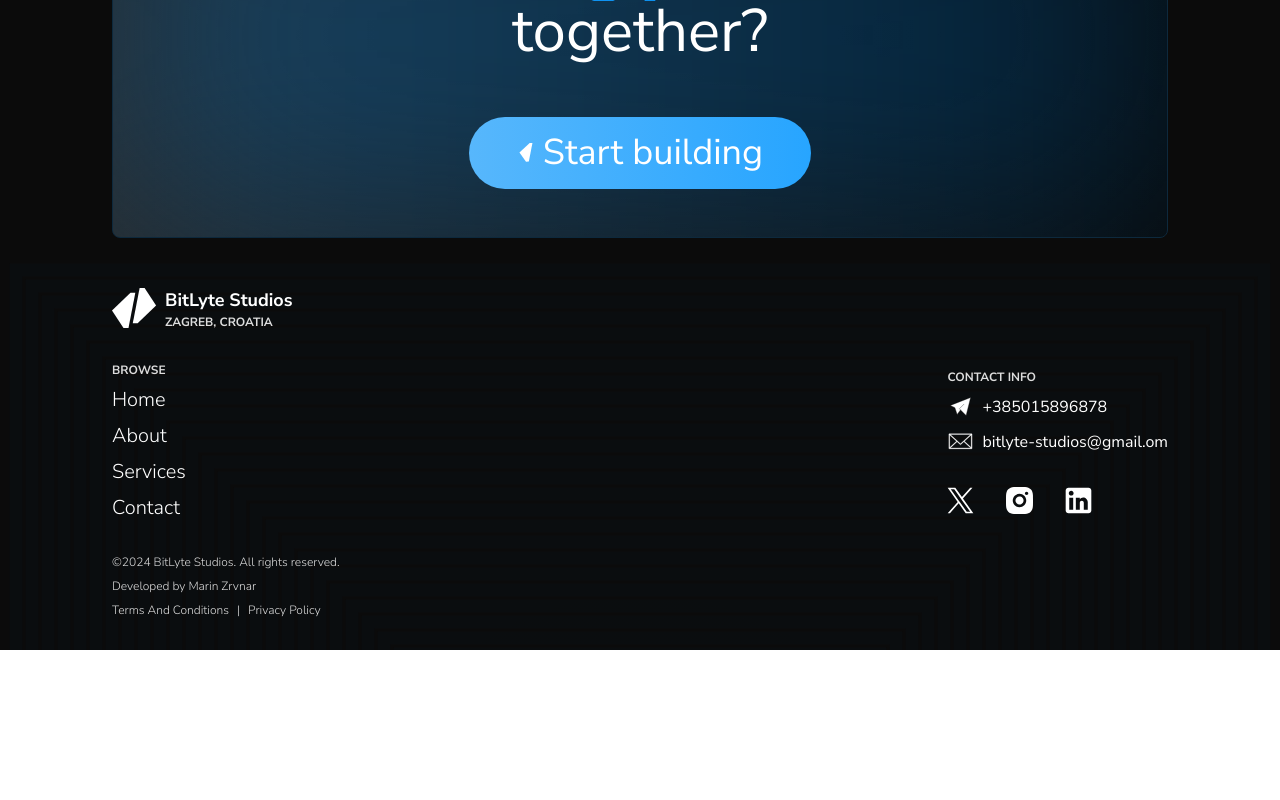
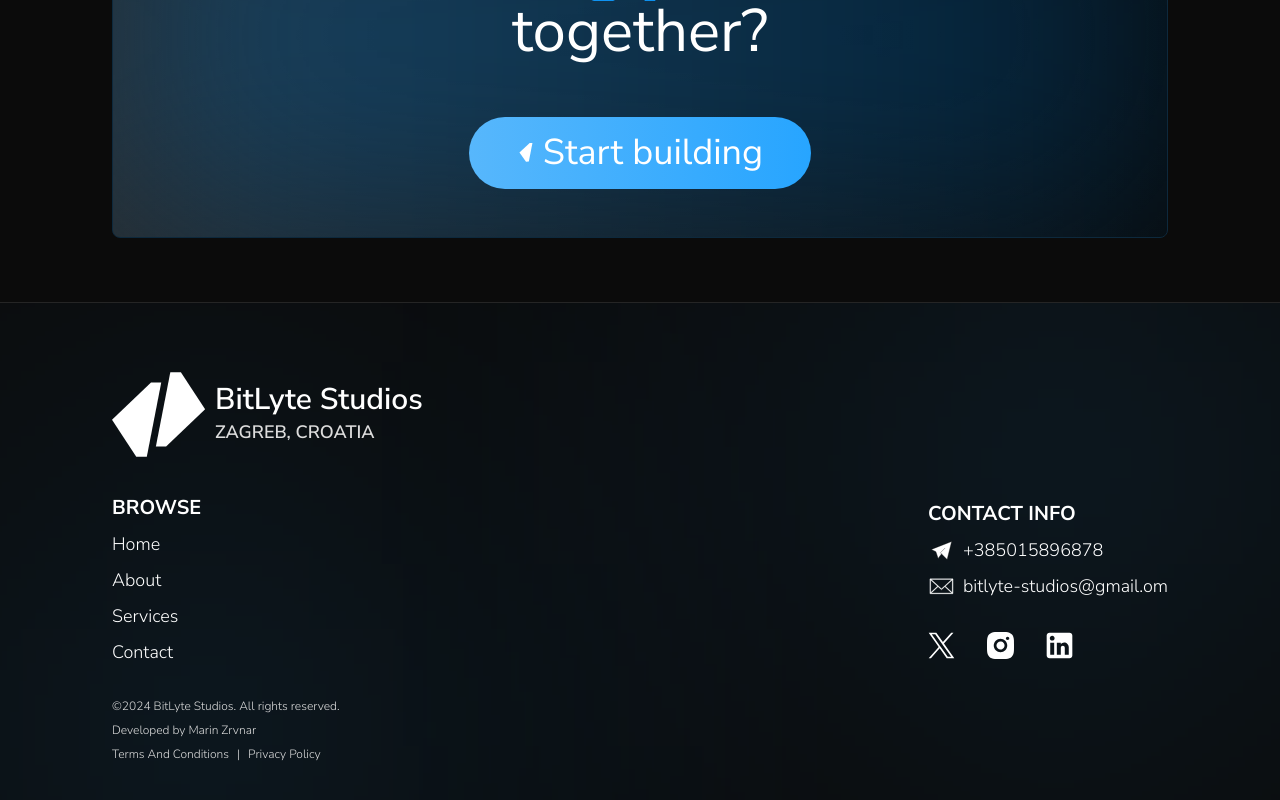
Before and after one commit to zrvnarmarin/BitLyte-Studios-Website, a Next.js app: page / in a window 1280 px wide. Shown: the part 6666-7466 px from the top of the page. Before the commit the page ends 7316 px from the top, so only its background shows below. Built offline with nearby package versions, Linux system fonts and the light colour scheme.

Commit message:
footer redesigned

```diff
--- a/app/(home-sections)/CTASection.tsx
+++ b/app/(home-sections)/CTASection.tsx
@@ -1,18 +1,15 @@
 "use client";
 
 import React from "react";
-import Image from "next/image";
 import SectionWrapper from "../components/SectionWrapper";
 import "../../public/test.css";
-import ArrowRight from "../../public/images/Rectangle 1.svg";
-import { LogoArrowRight } from "./ProjectsSection";
 import Link from "next/link";
 import { LogoForButton } from "../services/[serviceId]/HeroSection";
 
 export default function CTASection() {
   return (
     <SectionWrapper>
-      <div className="relative overflow-hidden flex items-center justify-center bg-gradient-to-r from-[#292929] to-[#090909] border-[#0d293d] border-[0.5px] rounded-lg ">
+      <div className="relative overflow-hidden flex items-center justify-center bg-gradient-to-r from-[#292929] to-[#090909] border-[#0d293d] border-[0.5px] rounded-lg z-20">
         {/* Blur background */}
         <div className="w-full h-full absolute right-0 bottom-0 bg-gradient-to-r from-[#1a4869] to-[#002139] z-10 blur-[130px]"></div>
 
--- a/app/components/Footer.tsx
+++ b/app/components/Footer.tsx
@@ -4,129 +4,78 @@ import Link from "next/link";
 
 export default function Footer() {
   return (
-    <footer className="relative w-full pt-8 pb-8 px-8 md:px-14 lg:px-24 xl:px-28 2xl:px-32 3xl:px-72 overflow-hidden">
+    <footer className="relative w-full mt-12 py-16 px-8 md:px-14 lg:px-24 xl:px-28 2xl:px-32 3xl:px-72 border-t-[0.5px] border-[#252525] overflow-hidden">
+      <div className="w-48 h-48 absolute bottom-0 bg-gradient-to-r from-[#1A9FFF] to-[#1A9FFF] z-10 blur-[230px]"></div>
+      <div className="w-48 h-48 absolute right-32 bg-gradient-to-r from-[#1A9FFF] to-[#1A9FFF] z-10 blur-[230px]"></div>
+
       <div className="absolute inset-0 w-full h-full">
-        <svg xmlns="http://www.w3.org/2000/svg" viewBox="0 0 1000 1000">
-          <rect fill="#0B0B0B" />
-          <defs>
-            <radialGradient
-              id="a"
-              cx="500"
-              cy="500"
-              r="33.8%"
-              gradientUnits="userSpaceOnUse"
+        {/* <svg
+          className="w-full h-full"
+          xmlns="http://www.w3.org/2000/svg"
+          viewBox="0 0 1600 900"
+          preserveAspectRatio="xMidYMid slice"
         >
-              <stop offset="0" stop-color="#0B0B0B" />
-              <stop offset="1" stop-color="#0B0B0B" />
-            </radialGradient>
-            <radialGradient
-              id="b"
-              cx="500"
-              cy="500"
-              r="53.8%"
-              gradientUnits="userSpaceOnUse"
-            >
-              <stop offset="0" stop-color="#0B0B0B" stop-opacity="1" />
-              <stop offset="1" stop-color="#0B0B0B" stop-opacity="0" />
-            </radialGradient>
-          </defs>
-          <rect fill="url(#a)" width="1000" height="1000" />
-          <g
-            fill="none"
-            stroke="#003053"
-            stroke-width="10"
-            stroke-miterlimit="10"
-            stroke-opacity="0.06"
-          >
-            <rect x="12.5" y="12.5" width="975" height="975" />
-            <rect x="25" y="25" width="950" height="950" />
-            <rect x="37.5" y="37.5" width="925" height="925" />
-            <rect x="50" y="50" width="900" height="900" />
-            <rect x="62.5" y="62.5" width="875" height="875" />
-            <rect x="75" y="75" width="850" height="850" />
-            <rect x="87.5" y="87.5" width="825" height="825" />
-            <rect x="100" y="100" width="800" height="800" />
-            <rect x="112.5" y="112.5" width="775" height="775" />
-            <rect x="125" y="125" width="750" height="750" />
-            <rect x="137.5" y="137.5" width="725" height="725" />
-            <rect x="150" y="150" width="700" height="700" />
-            <rect x="162.5" y="162.5" width="675" height="675" />
-            <rect x="175" y="175" width="650" height="650" />
-            <rect x="187.5" y="187.5" width="625" height="625" />
-            <rect x="200" y="200" width="600" height="600" />
-            <rect x="212.5" y="212.5" width="575" height="575" />
-            <rect x="225" y="225" width="550" height="550" />
-            <rect x="237.5" y="237.5" width="525" height="525" />
-            <rect x="250" y="250" width="500" height="500" />
-            <rect x="262.5" y="262.5" width="475" height="475" />
-            <rect x="275" y="275" width="450" height="450" />
-            <rect x="287.5" y="287.5" width="425" height="425" />
-            <rect x="300" y="300" width="400" height="400" />
-            <rect x="312.5" y="312.5" width="375" height="375" />
-            <rect x="325" y="325" width="350" height="350" />
-            <rect x="337.5" y="337.5" width="325" height="325" />
-            <rect x="350" y="350" width="300" height="300" />
-            <rect x="362.5" y="362.5" width="275" height="275" />
-            <rect x="375" y="375" width="250" height="250" />
-            <rect x="387.5" y="387.5" width="225" height="225" />
-            <rect x="400" y="400" width="200" height="200" />
-            <rect x="412.5" y="412.5" width="175" height="175" />
-            <rect x="425" y="425" width="150" height="150" />
-            <rect x="437.5" y="437.5" width="125" height="125" />
-            <rect x="450" y="450" width="100" height="100" />
-            <rect x="462.5" y="462.5" width="75" height="75" />
-            <rect x="475" y="475" width="50" height="50" />
-            <rect x="487.5" y="487.5" width="25" height="25" />
-          </g>
-          <rect fill-opacity="0.06" fill="url(#b)" width="1000" height="1000" />{" "}
-        </svg>
+          <rect fill="#0b0b0b"  />
+          <polygon fill="#327fcc" points="957 450 539 900 1396 900" />
+          <polygon fill="#020739" points="957 450 872.9 900 1396 900" />
+          <polygon fill="#2865ab" points="-60 900 398 662 816 900" />
+          <polygon fill="#050634" points="337 900 398 662 816 900" />
+          <polygon fill="#1f4d8b" points="1203 546 1552 900 876 900" />
+          <polygon fill="#06042f" points="1203 546 1552 900 1162 900" />
+          <polygon fill="#15366c" points="641 695 886 900 367 900" />
+          <polygon fill="#06032a" points="587 900 641 695 886 900" />
+          <polygon fill="#0b204f" points="1710 900 1401 632 1096 900" />
+          <polygon fill="#060226" points="1710 900 1401 632 1365 900" />
+          <polygon fill="#060733" points="1210 900 971 687 725 900" />
+          <polygon fill="#040121" points="943 900 1210 900 971 687" />
+        </svg> */}
       </div>
       <div className="relative z-10 w-full flex flex-col items-start gap-2">
+
         {/* Logo */}
         <Link href="/">
           <div className="flex flex-col md:flex-row items- md:items-center gap-2">
-            <LogoIconWhite />
+            <LogoIconWhite width={95} height={95} />
             <div className="flex flex-col items-start gap-2 md:gap-0">
-              <span className="text-[#ffffff] text-lg font-bold">
+              <span className="text-[#ffffff] text-3xl font-semibold">
                 BitLyte Studios
               </span>
-              <span className="text-xs md:text-md font-bold text-[#dddddd] uppercase">
+              <span className="text-base md:text-lg font-semibold text-[#dddddd] uppercase">
                 Zagreb, Croatia
               </span>
             </div>
           </div>
         </Link>
 
+        <div className="flex items-center justify-between w-full">
             {/* Quick links */}
-        <div className="flex items-center justify-between w-full">
             <div className="flex flex-col pt-6 gap-2">
-            <p className="text-xs md:text-md font-bold text-[#dddddd] uppercase">
-              Browse
-            </p>
+              <p className="text-base md:text-xl text-[#ffffff] font-normal md:font-bold uppercase">Browse</p>
               {quickLinkRoutes.map((routeLink) => (
                 <React.Fragment key={routeLink.id}>
                   <Link href={routeLink.href}>
-                  <p className="text-base md:text-xl text-[#ffffff] font-normal md:font-light">
+                    <p className="text-sm md:text-lg text-[#ffffff] font-normal md:font-light">
                       {routeLink.title}
                     </p>
                   </Link>
                 </React.Fragment>
               ))}
             </div>
+
             {/* Social media links */}
             <div className="flex flex-col pt-6 gap-2">
-            <p className="text-xs md:text-md font-bold text-[#dddddd] uppercase">
+              <p className="text-base md:text-xl text-[#ffffff] font-normal md:font-bold uppercase">
                 Contact info
               </p>
               <div className="flex items-center gap-2">
                 <ContactIcon />
-              <span className="text-base text-[#ffffff] font-normal">
+                <span className="text-sm md:text-lg text-[#ffffff] font-normal md:font-light">
                   +385015896878
                 </span>
               </div>
               <div className="flex items-center gap-2">
                 <EmailIcon />
-              <span className="text-base text-[#ffffff] font-normal">
+                <span className="text-sm md:text-lg text-[#ffffff] font-normal md:font-light">
                   bitlyte-studios@gmail.om
                 </span>
               </div>
--- a/app/components/Navbar.tsx
+++ b/app/components/Navbar.tsx
@@ -85,11 +85,11 @@ export const LogoIcon = () => {
   );
 };
 
-export const LogoIconWhite = () => {
+export const LogoIconWhite = ({ width = 45, height = 45 } : { width?: number, height?: number }) => {
   return (
     <svg
-      width="45"
-      height="40"
+      width={width}
+      height={height}
       viewBox="0 0 45 40"
       fill="none"
       xmlns="http://www.w3.org/2000/svg"
--- a/app/contact/(contact-sections)/AfterProposalSection.tsx
+++ b/app/contact/(contact-sections)/AfterProposalSection.tsx
@@ -29,12 +29,12 @@ export const ProcessStepCard = ({
 }: AfterProposalCardType) => {
   return (
     <div
-      className={`relative overflow-hidden flex-1 px-5 py-10 cursor-pointer rounded-lg border-[0.5px] border-[#252525]`}
+      className={`relative overflow-hidden flex-1 px-10 py-10 cursor-pointer rounded-lg border-[0.5px] border-[#252525]`}
     >
       {/* Blur background */}
       <div className="w-96 h-96 absolute right-0 bottom-0 bg-gradient-to-r from-[#3B4EB5] to-[#222222] z-10 blur-[230px]"></div>
 
-      <div className="w-full flex items-center justify-around z-20">
+      <div className="w-full flex items-center justify-start z-20">
         <span className="linear-gradient-purple-text font-black text-7xl z-0 mr-4">
           {id}
         </span>
--- a/app/layout.tsx
+++ b/app/layout.tsx
@@ -18,7 +18,7 @@ export default function RootLayout({
 }>) {
   return (
     <html lang="en">
-      <body className={nunitoSans.className}>
+      <body className={`${nunitoSans.className} bg-[#0b0b0b]`}>
         <NavigationWrapper />
         {children}
         <Footer />
```
Lines whose indentation alone changed are shown as unchanged.
